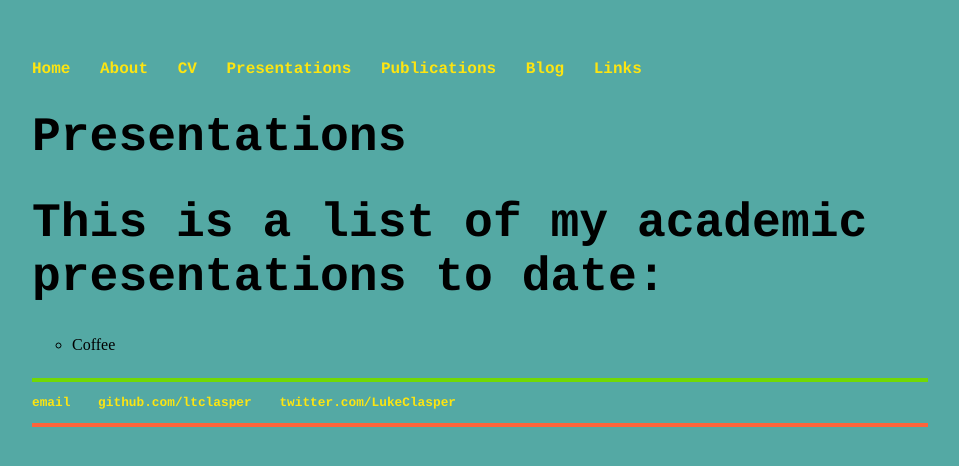
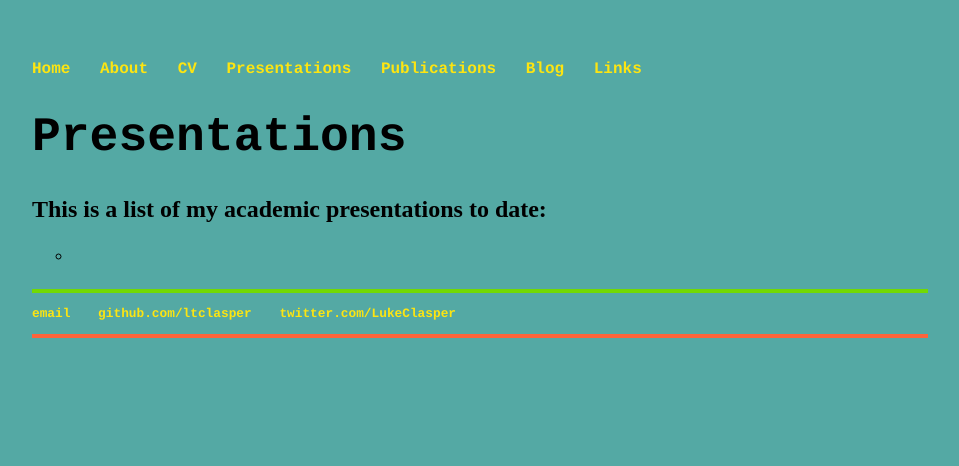
Before and after one commit to ltclasper/ltclasper.github.io, a Jekyll site: the page built from presentations/index.html, in a window 1280 px wide. Shown: the top 466 px of the page, without its empty margins (160-1119 px from the left). Built offline with Jekyll 4.4.1, drawn with Linux system fonts in a browser that asks for light colours.

Commit message:
Update index.html

```diff
--- a/presentations/index.html
+++ b/presentations/index.html
@@ -4,8 +4,8 @@ title: Presentations
 ---
 <h1>{{ page.title }}</h1>
 <div class="blurb">
-	<h1>This is a list of my academic presentations to date:</h1>
+	<h2>This is a list of my academic presentations to date:</h2>
 	<p><ul style="list-style-type:circle">
-  <li>Coffee</li>
+  <li></li>
 </ul></p>
 </div><!-- /.blurb -->
```
